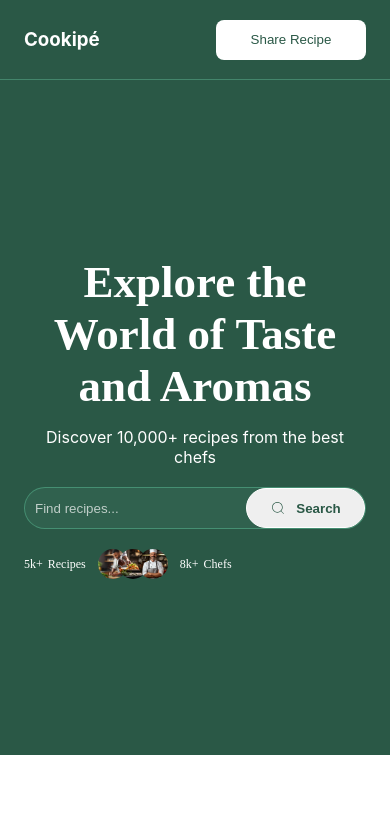
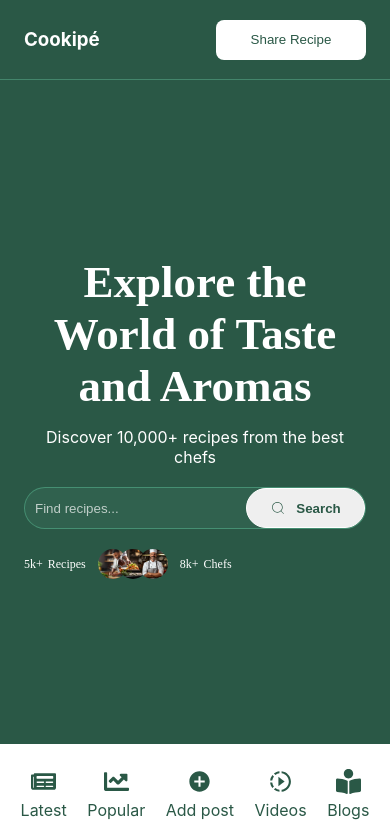
Before and after one commit to Vegetablegito247/cookipe, a React (Create React App) app: page / in a window 390 px wide. Shown: the top 832 px of the page. Built offline with nearby package versions, Linux system fonts and the light colour scheme; a web font is replaced by a local one.

Commit message:
added mobile navbar

```diff
--- a/src/components/navMobile/NavMobile.tsx
+++ b/src/components/navMobile/NavMobile.tsx
@@ -2,6 +2,7 @@ import React from 'react';
 import { FaBookReader, FaChartLine, FaNewspaper } from "react-icons/fa";
 import { MdOutlineSlowMotionVideo } from "react-icons/md";
 import { IoMdAddCircle } from "react-icons/io";
+import './navMobile.css'
 
 function NavMobile() {
     return (
--- a/src/components/navMobile/navMobile.css
+++ b/src/components/navMobile/navMobile.css
@@ -1,4 +1,30 @@
 .nav_mobile {
-    width: 100vh;
     display: none;
 }
+
+@media (max-width: 928px) {
+    .nav_mobile {
+        width: 100%;
+        height: 100px;
+        position: fixed;
+        bottom: 0;
+        left: 0;
+        z-index: 10;
+        display: flex;
+        justify-content: space-evenly;
+        align-items: center;
+        background-color: var(--secondaryColor);
+    }
+
+    .nav_mobile_list {
+        display: flex;
+        flex-direction: column;
+        justify-content: center;
+        align-items: center;
+        color: var(--primaryColor);
+    }
+
+    .nav_mob_icon {
+        font-size: 25px;
+    }
+}
--- a/src/pages/landingPage/LandingPage.tsx
+++ b/src/pages/landingPage/LandingPage.tsx
@@ -2,11 +2,13 @@ import Navbar from "../../components/navbar/Navbar";
 import LandHead from "./LandHead";
 import LandBody from "./LandBody";
 import Footer from "../../components/footer/Footer";
+import NavMobile from "../../components/navMobile/NavMobile";
 
 const LandingPage = () => {
   return (
     <>
       <Navbar />
+      <NavMobile />
       <LandHead />
       <LandBody />
       <Footer />
```
